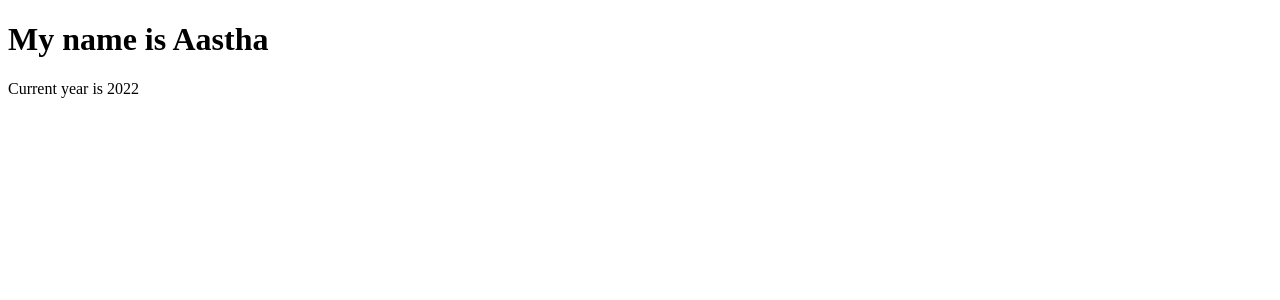
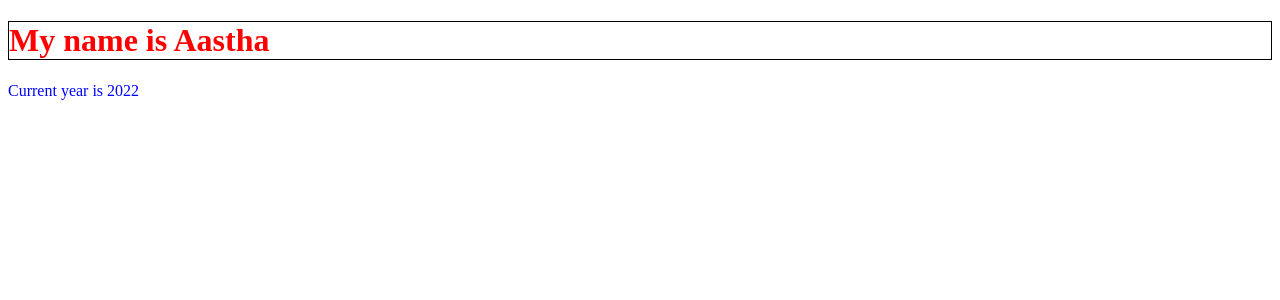
Before and after one commit to AasthaAgrawal444/react--practice, a React (Create React App) app in the folder firstapp/: page / in a window 1280 px wide. Shown: the top 300 px of the page. Built offline with nearby package versions, Linux system fonts and the light colour scheme.

Commit message:
Inline styling

```diff
--- a/firstapp/src/index.js
+++ b/firstapp/src/index.js
@@ -18,10 +18,15 @@ const Name = "Aastha";
  const currentdate = new Date();
  const year = currentdate.getFullYear();
 
+ const customStyle = {
+  color: "red",
+  border: "1px solid black",
+ }
+
  ReactDOM.render(
    <div>
-    <h1>My name is {Name}</h1>
-    <p>Current year is {year}</p>
+     <h1 style = {customStyle}>My name is {Name}</h1>
+     <p style= {{color: "blue"}}>Current year is {year}</p>
    </div>,
    document.getElementById("root")
  );
```
Lines whose indentation alone changed are shown as unchanged.
